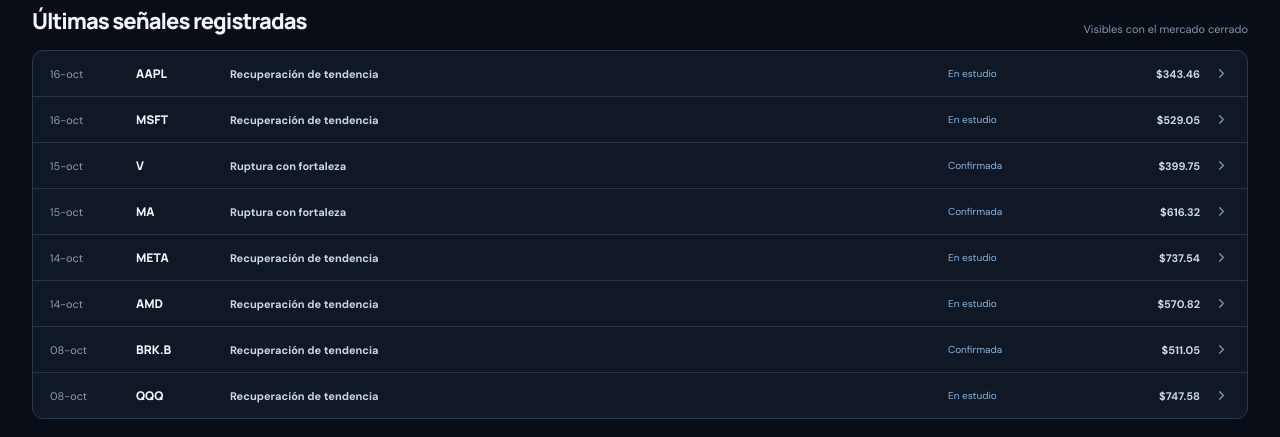
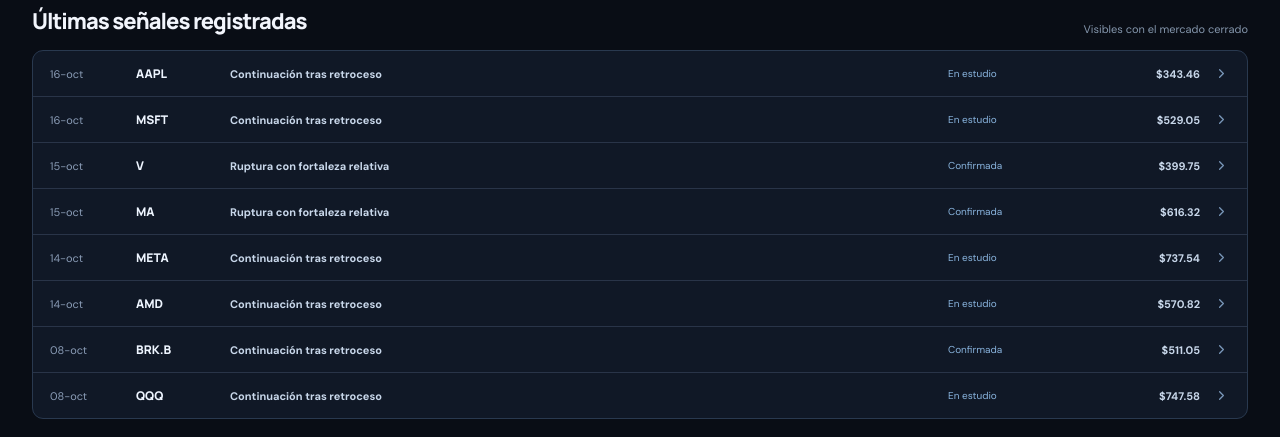
Before and after one commit to alejo02025/marketdata, a React (Vite) app: page / in a window 1280 px wide. Shown: the part 1265-1702 px from the top of the page. Built offline with nearby package versions, Linux system fonts and the light colour scheme; the HTML template or start-up script is replaced by a standard one.

Commit message:
ux: name exact EMA20 SMA50 SMA200 historical support signals and explain separate moving average roles

```diff
--- a/src/App.tsx
+++ b/src/App.tsx
@@ -189,11 +189,11 @@
   <div className="board-section-intro board-history-header"><div><span className="board-overline">OPPORTUNITY LOG / VERIFIED</span><h2>Últimas señales registradas</h2></div><span>Visibles con el mercado cerrado</span></div>
   <div className="board-history">
    {signalEvents.length?signalEvents.map((h,i)=><button type="button" className="board-history-row" key={h.ticker+h.date+(h.setupCode||'')+i} onClick={()=>analyze(h.ticker)}>
-    <span className="board-history-date">{displayDate(h.date)}</span><b>{h.ticker}</b><span className="board-history-signal">{strategyTitle(h.setupCode||'')}</span><span className="board-history-stage">{stageShort(h.stage||'')}</span><span className="board-history-price">{money(h.price,h.currency)}</span><ChevronRight size={15}/>
+    <span className="board-history-date">{displayDate(h.date)}</span><b>{h.ticker}</b><span className="board-history-signal">{h.setupLabel||strategyTitle(h.setupCode||'')}</span><span className="board-history-stage">{stageShort(h.stage||'')}</span><span className="board-history-price">{money(h.price,h.currency)}</span><ChevronRight size={15}/>
    </button>):<div className="board-history-empty">Todavía no hay eventos verificables dentro de las últimas 125 ruedas. El panel de acciones sigue disponible.</div>}
   </div>
   <details className="board-method"><summary>¿Cómo decide el Radar? <ChevronDown size={15}/></summary>
-   <p>Primero busca una tendencia principal alcista y compara la fuerza relativa frente a SPY. Después exige liquidez suficiente, controla la volatilidad y distingue entre recuperación desde soporte y ruptura de máximos con volumen. Los activos sin señal se mantienen visibles.</p>
+   <p>Analiza tres medias por separado: EMA 20 (corto plazo), SMA 50 (mediano plazo) y SMA 200 (largo plazo). En cada una evalúa precio, dirección, distancia y posibles rebotes. No exige el cruce de 50 y 200. Además contrasta fuerza relativa frente a SPY, liquidez, volatilidad y rupturas. Los activos sin señal siguen visibles.</p>
    <p><b>Estados:</b> «Entrada a estudiar» y «Ruptura a estudiar» son hipótesis técnicas, no órdenes de compra. «Cerca de entrada» requiere confirmación. El nivel de invalidación es una referencia calculada mediante soporte y ATR, no un stop recomendado.</p>
    <p>Metodología experimental. Se muestran datos al cierre; prioridad técnica no equivale a probabilidad de rentabilidad. <LinkOut href="https://finance.yahoo.com/">Fuente de precios</LinkOut>.</p>
   </details>
```
